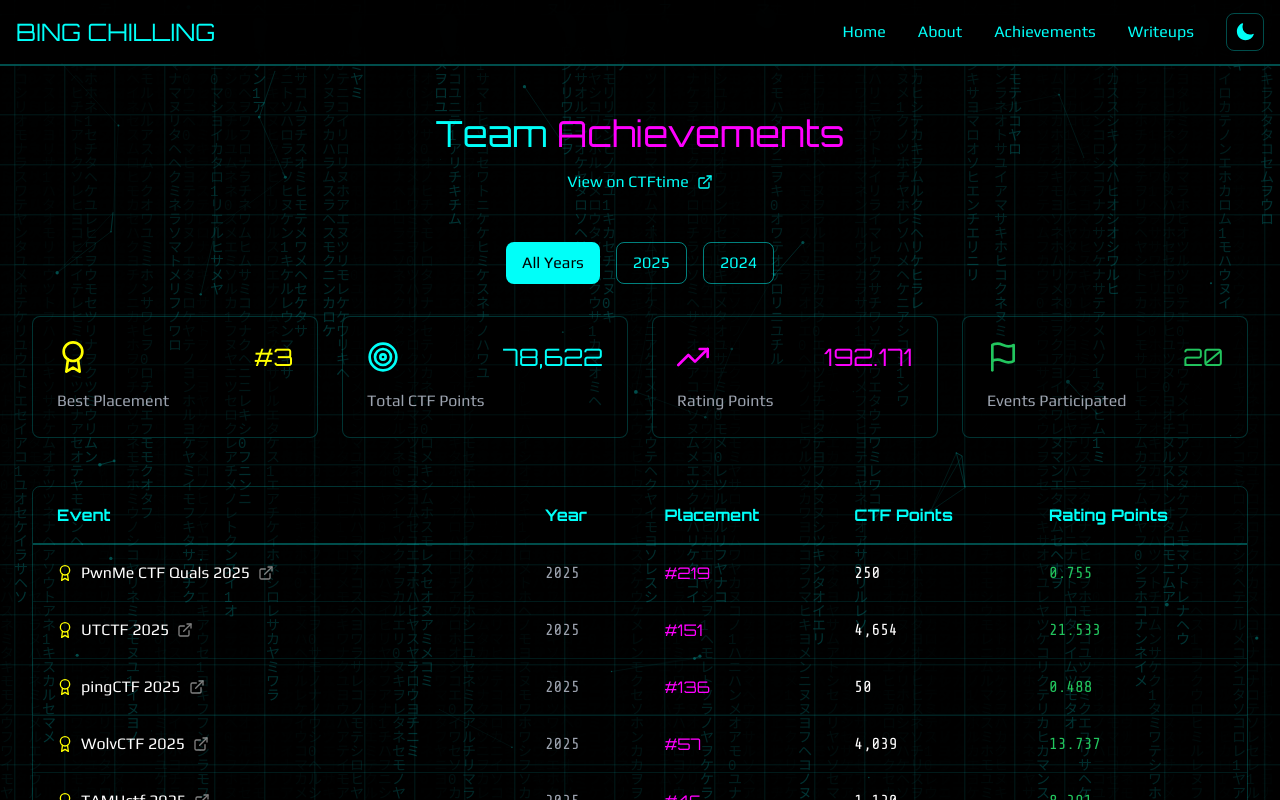
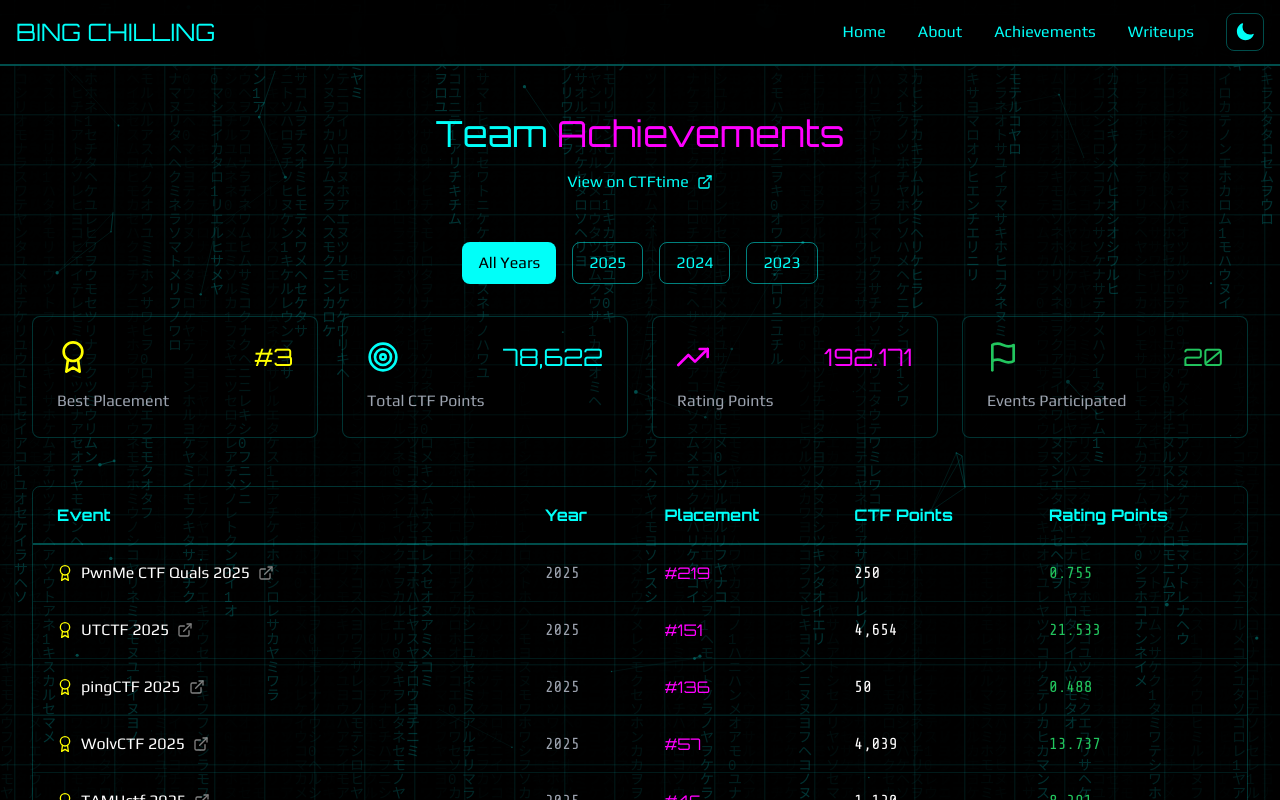
Before and after one commit to colding10/bing-chilling-academies-website-new, a Next.js app: page /achievements in a window 1280 px wide. Shown: the top 800 px of the page. Built offline with nearby package versions, Linux system fonts and the light colour scheme.

Commit message:
add year 2023 for bcfc

```diff
--- a/app/achievements/page.tsx
+++ b/app/achievements/page.tsx
@@ -215,7 +215,7 @@ export default function Achievements() {
   }>({ key: "year", direction: "desc" });
 
   // Define years array with proper typing
-  const years: YearFilter[] = ["all", 2025, 2024];
+  const years: YearFilter[] = ["all", 2025, 2024, 2023];
 
   // Filter and sort achievements
   const filteredAchievements = useMemo(() => {
```
